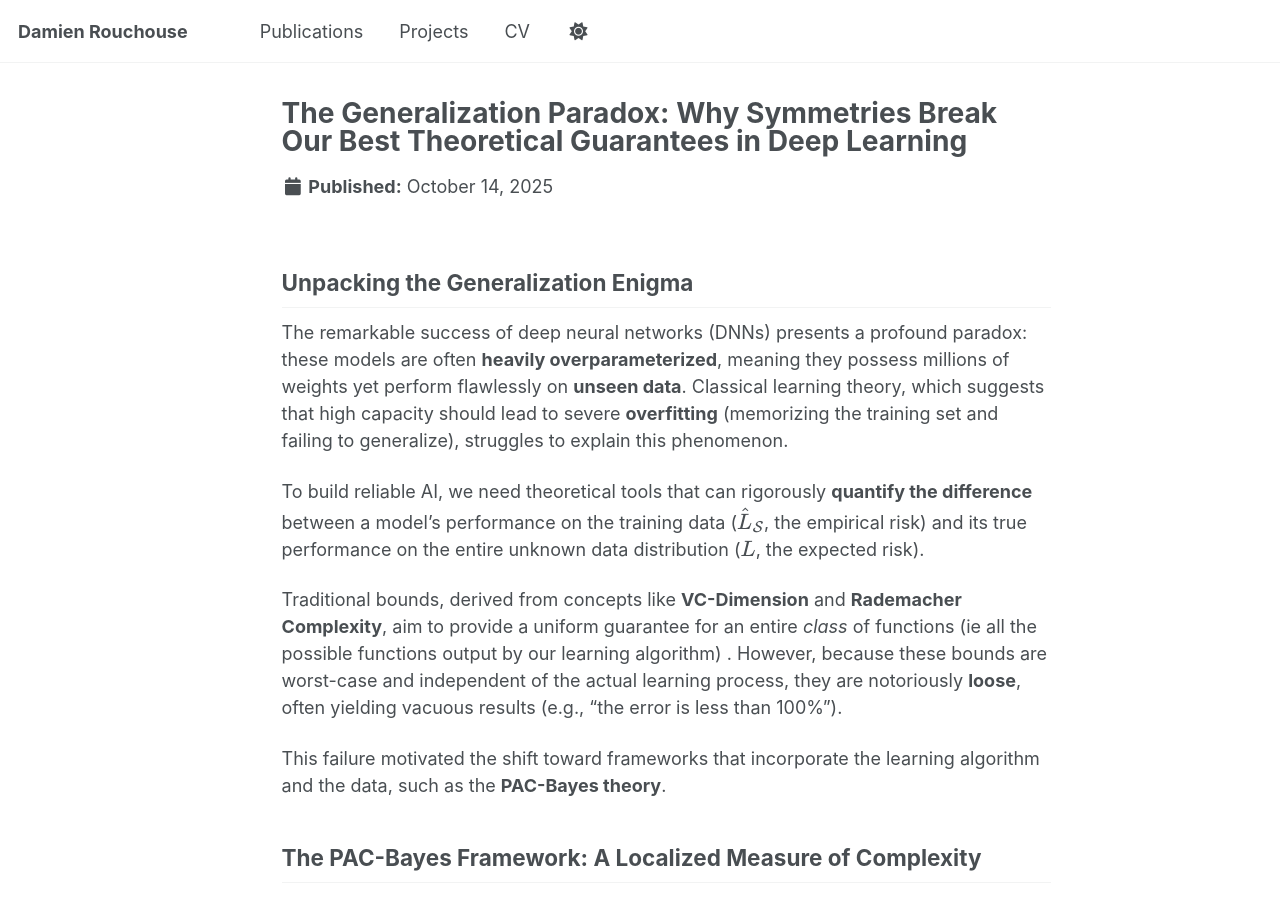
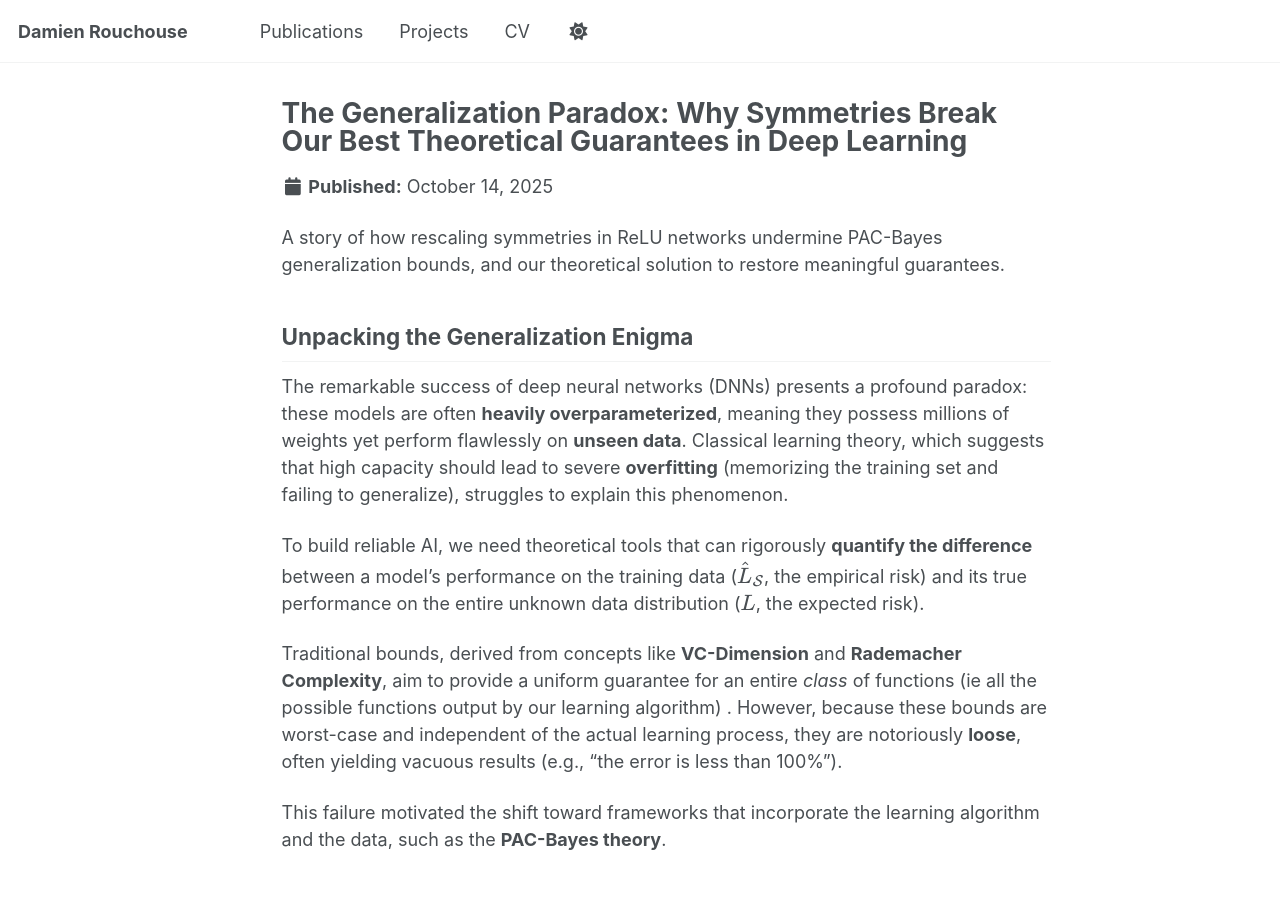
Before and after one commit to Damidoum/Damidoum.github.io, a Jekyll site: the page built from _projects/inria_internship.md, in a window 1280 px wide and 900 px high. Built offline with Jekyll 4.4.1, drawn with Linux system fonts in a browser that asks for light colours; a script that is not in the unit is left out.

Commit message:
improve headtitle

```diff
--- a/_projects/inria_internship.md
+++ b/_projects/inria_internship.md
@@ -5,6 +5,7 @@ permalink: /projects/2025/project_inria/
 author_profile: false
 tags: [Deep Learning, Generalization Theory, PAC-Bayes, Invariance, Theoretical Machine Learning]
 ---
+A story of how rescaling symmetries in ReLU networks undermine PAC-Bayes generalization bounds, and our theoretical solution to restore meaningful guarantees.
 
 ## Unpacking the Generalization Enigma
 
```
